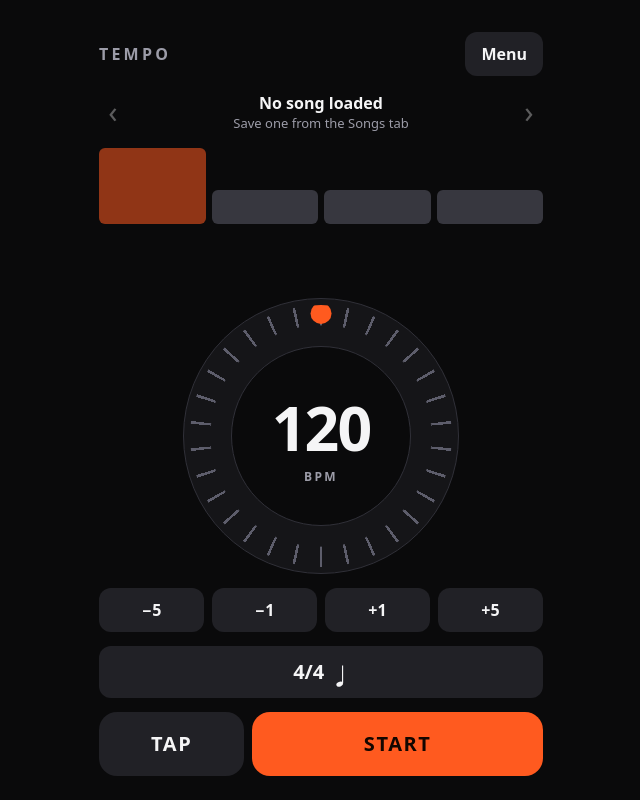
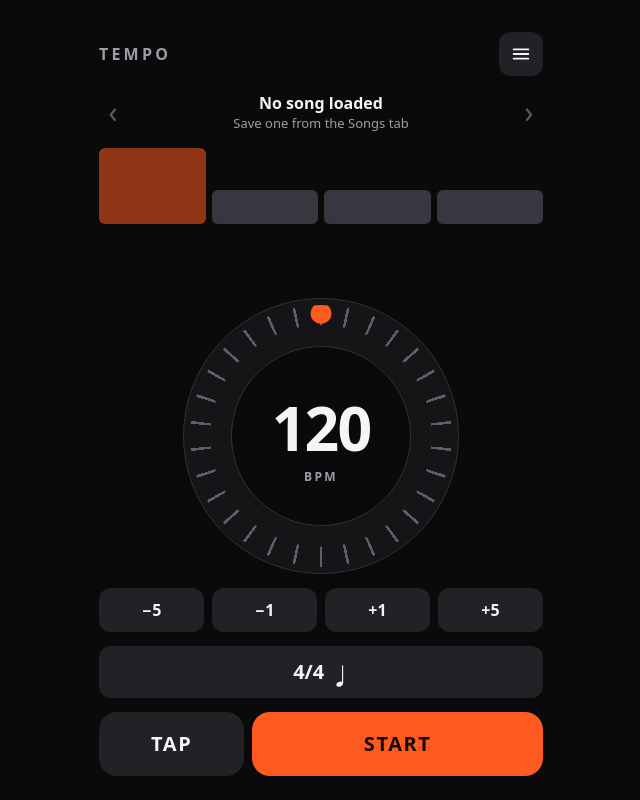
Before and after one commit to lawrencedrums/tempo, a website built with Vite: page index.html in a window 1280 px wide. Shown: the whole page, without its empty margins (319-959 px from the left). Built offline with nearby package versions, Linux system fonts and the light colour scheme.

Commit message:
Show the menu button as a burger icon that turns into a cross when open
Co-Authored-By: Claude Opus 5.5 <noreply@anthropic.com>
Claude-Session: https://claude.ai/code/session_016axWhi16Y9bJG4cGHsYq3N

```diff
--- a/index.html
+++ b/index.html
@@ -16,7 +16,11 @@
       <main id="view-play" class="view">
         <div class="topbar">
           <span class="brand">Tempo</span>
-          <button id="side-toggle" class="btn" aria-controls="side" aria-expanded="false">Menu</button>
+          <button id="side-toggle" class="btn burger" aria-controls="side" aria-expanded="false" aria-label="Open menu">
+            <svg viewBox="0 0 24 24" width="22" height="22" aria-hidden="true">
+              <path d="M4 7h16" /><path d="M4 12h16" /><path d="M4 17h16" />
+            </svg>
+          </button>
         </div>
 
         <header id="songbar" class="songbar">
--- a/src/main.ts
+++ b/src/main.ts
@@ -678,7 +678,7 @@ sideToggle.addEventListener('click', toggleSide);
 syncers.push(() => {
   document.body.classList.toggle('side-open', s.sideOpen);
   sideToggle.setAttribute('aria-expanded', String(s.sideOpen));
-  sideToggle.textContent = s.sideOpen ? 'Close menu' : 'Menu';
+  sideToggle.setAttribute('aria-label', s.sideOpen ? 'Close menu' : 'Open menu');
   $('songbar').hidden = !s.songBar;
 });
 
--- a/src/style.css
+++ b/src/style.css
@@ -289,6 +289,39 @@ input[type='range'] {
 
 .switch:checked::after {
   transform: translateX(20px);
+}
+
+/* Menu button: three lines that fold into a cross while the menu is open. */
+.burger {
+  width: 44px;
+  padding: 0;
+  display: grid;
+  place-items: center;
+}
+
+.burger svg {
+  fill: none;
+  stroke: currentColor;
+  stroke-width: 2;
+  stroke-linecap: round;
+  overflow: visible;
+}
+
+.burger path {
+  transform-origin: 12px 12px;
+  transition: transform 0.2s, opacity 0.2s;
+}
+
+body.side-open .burger path:nth-child(1) {
+  transform: rotate(45deg) translateY(5px);
+}
+
+body.side-open .burger path:nth-child(2) {
+  opacity: 0;
+}
+
+body.side-open .burger path:nth-child(3) {
+  transform: rotate(-45deg) translateY(-5px);
 }
 
 /* ───────── play view ───────── */
```
